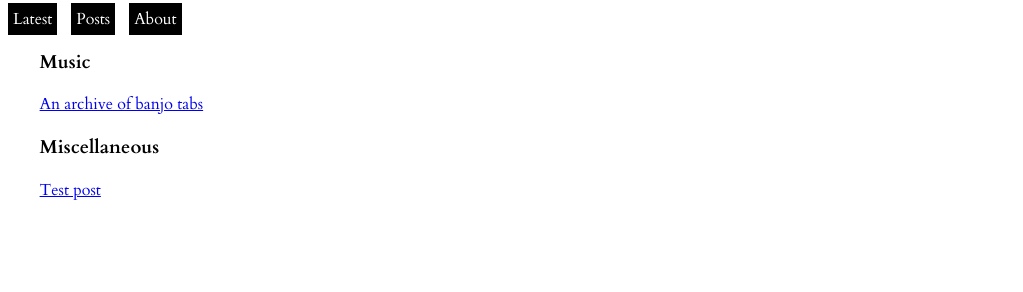
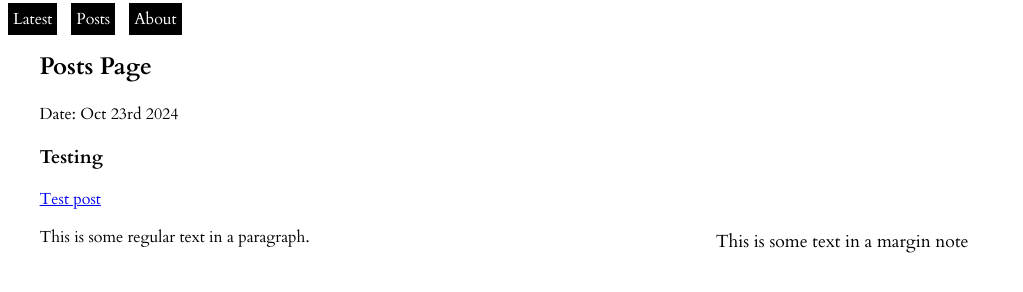
Before and after one commit to greencoatwargaming/greencoatwargaming.github.io, a plain HTML site: page pages/posts.html in a window 1280 px wide. Shown: the whole page, without its empty margins (0-1023 px from the left). Drawn offline with Linux system fonts and the light colour scheme.

Commit message:
Try tufte margins

```diff
--- a/pages/posts.html
+++ b/pages/posts.html
@@ -19,10 +19,11 @@
 	  <a class="button" href="/pages/about.html">About</a>
   </div>
 <div class="content">
-<h3 id="music">Music</h3>
-<p><a href="/posts/banjo/tabs.html">An archive of banjo tabs</a></p>
-<h3 id="miscellaneous">Miscellaneous</h3>
+	<h2>Posts Page</h2>
+	<p>Date: Oct 23rd 2024</p>
+<h3 id="testing">Testing</h3>
 <p><a href="/posts/test/test.html">Test post</a></p>
+<p>This is some regular text in a paragraph. <span class="marginnote">This is some text in a margin note</span></p>
 </div>
   </body>
 
--- a/templates/css/main.css
+++ b/templates/css/main.css
@@ -55,3 +55,17 @@ i
 	padding: 5px;
 	margin-right: 10px;
 }
+
+.sidenote,
+.marginnote {
+	float: right;
+	clear: right;
+	margin-right: -60%;
+	width: 50%;
+	margin-top: 0.3rem;
+	margin-bottom: 0;
+	font-size: 1.1rem;
+	line-height: 1.3;
+	vertical-align: baseline;
+	position: relative;
+}
```
Also changed, not shown: 1 other file.
